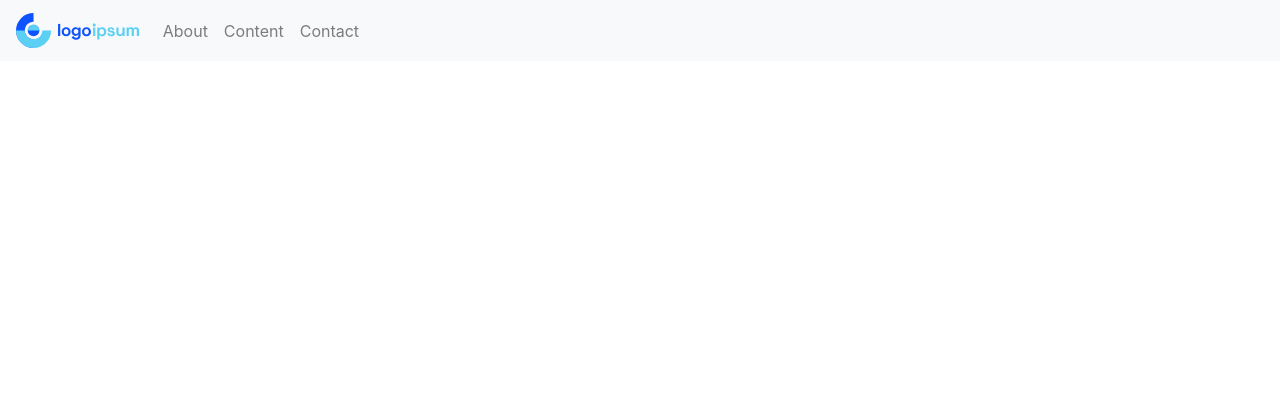
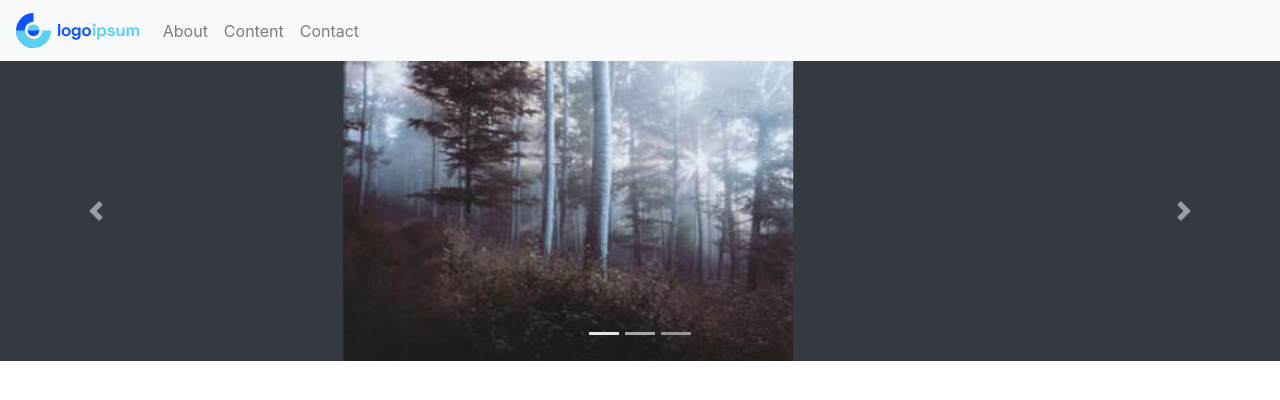
Before and after one commit to almgru/opt-assignment-intro-to-bootstrap-j33, a website: page public/index.html in a window 1280 px wide. Drawn offline with nearby package versions, Linux system fonts and the light colour scheme.

Commit message:
Adds carousel

```diff
--- /dev/null
+++ b/public/css/style.css
@@ -0,0 +1,5 @@
+.carousel img {
+    width: 450px;
+    height: 300px;
+    margin: auto;
+}
--- a/public/index.html
+++ b/public/index.html
@@ -13,6 +13,7 @@
         integrity="sha384-B0vP5xmATw1+K9KRQjQERJvTumQW0nPEzvF6L/Z6nronJ3oUOFUFpCjEUQouq2+l"
         crossorigin="anonymous"
     >
+    <link rel="stylesheet" href="css/style.css">
 </head>
 
 <body>
@@ -37,6 +38,35 @@
         </div>
     </nav>
 
+    <main>
+        <div id="carouselExampleIndicators" class="carousel slide bg-dark" data-ride="carousel">
+            <ol class="carousel-indicators">
+                <li data-target="#carouselExampleIndicators" data-slide-to="0" class="active"></li>
+                <li data-target="#carouselExampleIndicators" data-slide-to="1"></li>
+                <li data-target="#carouselExampleIndicators" data-slide-to="2"></li>
+            </ol>
+            <div class="carousel-inner">
+                <div class="carousel-item active">
+                    <img src="img/image-1.jpg" class="d-block" alt="">
+                </div>
+                <div class="carousel-item">
+                    <img src="img/image-2.jpg" class="d-block" alt="">
+                </div>
+                <div class="carousel-item">
+                    <img src="img/image-3.jpg" class="d-block" alt="">
+                </div>
+            </div>
+            <a class="carousel-control-prev" href="#carouselExampleIndicators" role="button" data-slide="prev">
+                <span class="carousel-control-prev-icon" aria-hidden="true"></span>
+                <span class="sr-only">Previous</span>
+            </a>
+            <a class="carousel-control-next" href="#carouselExampleIndicators" role="button" data-slide="next">
+                <span class="carousel-control-next-icon" aria-hidden="true"></span>
+                <span class="sr-only">Next</span>
+            </a>
+        </div>
+    </main>
+
     <script src="https://code.jquery.com/jquery-3.5.1.slim.min.js" integrity="sha384-DfXdz2htPH0lsSSs5nCTpuj/zy4C+OGpamoFVy38MVBnE+IbbVYUew+OrCXaRkfj" crossorigin="anonymous"></script>
     <script src="https://cdn.jsdelivr.net/npm/bootstrap@4.6.0/dist/js/bootstrap.bundle.min.js" integrity="sha384-Piv4xVNRyMGpqkS2by6br4gNJ7DXjqk09RmUpJ8jgGtD7zP9yug3goQfGII0yAns" crossorigin="anonymous"></script>
 </body>
```
